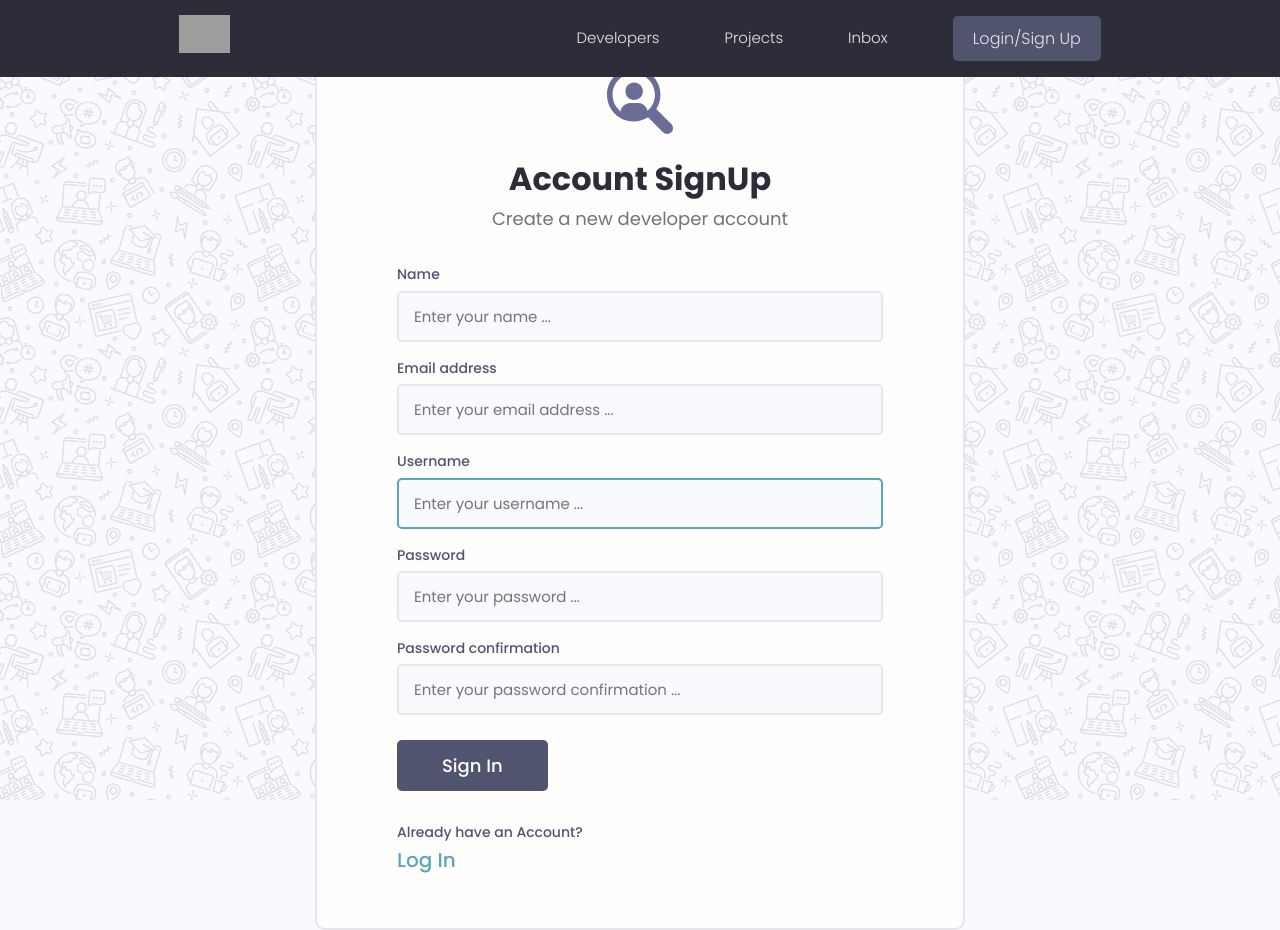
After one commit to roksprogar/python-django-postgres-docker-developer-portal, a Django app: page /register/ in a window 1280 px wide. The commit adds this page. Run offline with Django 4.2, Linux system fonts and the light colour scheme; some libraries are stand-ins or nearby versions; grey boxes are pictures that could not be loaded.

Commit message:
add login and register pages

```diff
--- a/projects/views.py
+++ b/projects/views.py
@@ -1,4 +1,6 @@
 from django.shortcuts import render, redirect
+from django.contrib.auth.decorators import login_required
+
 from .models import Project
 from .forms import ProjectForm
 
@@ -12,6 +14,7 @@ def project(request, pk):
     projectObj = Project.objects.get(id=pk)
     return render(request, 'projects/project-single.html', {'project': projectObj})
 
+@login_required(login_url="login")
 def createProject(request):
     form = ProjectForm()
 
@@ -24,6 +27,7 @@ def createProject(request):
     context = {'form': form}
     return render(request, 'projects/project-form.html', context)
 
+@login_required(login_url="login")
 def updateProject(request, pk):
     project = Project.objects.get(id=pk)
     form = ProjectForm(instance=project)
@@ -37,6 +41,7 @@ def updateProject(request, pk):
     context = {'form': form}
     return render(request, 'projects/project-form.html', context)
 
+@login_required(login_url="login")
 def deleteProject(request, pk):
     project = Project.objects.get(id=pk)
 
--- a/templates/layout.html
+++ b/templates/layout.html
@@ -19,7 +19,24 @@
   </head>
   <body>
     {% include "navbar.html" %}
+    {% comment %} {% if messages %}
+      <ul class="messages">
+        {% for message in messages %}
+          <li{% if message.tags %} class="{{ message.tags }}"{% endif %}>{{ message }}</li>
+        {% endfor %}
+      </ul>
+    {% endif %} {% endcomment %}
+    {% if messages %}
+      {% for message in messages %}
+        <div class="alert alert--{{ message.tags }}">
+          <p class="alert__message">{{ message }}</p>
+          <button class="alert__close">x</button>
+        </div>
+      {% endfor %}
+    {% endif %}
     {% block content %}
     {% endblock content %}
+    <script src="https://unpkg.com/@highlightjs/cdn-assets@10.7.1/highlight.min.js"></script>
+    <script src="{% static 'uikit/app.js' %}"></script>
   </body>
 </html>
--- a/templates/navbar.html
+++ b/templates/navbar.html
@@ -21,12 +21,18 @@
                 <li class="header__menuItem">
                     <a href="">Inbox</a>
                 </li>
-                <li class="header__menuItem">
-                    <a href="{% url 'project_create' %}">Add Project</a>
-                </li>
-                <li class="header__menuItem">
-                    <a href="" class="btn btn--sub">Login/Sign Up</a>
-                </li>
+                {% if request.user.is_authenticated %}
+                    <li class="header__menuItem">
+                        <a href="{% url 'project_create' %}">Add Project</a>
+                    </li>
+                    <li class="header__menuItem">
+                        <a href="{% url 'logout' %}" class="btn btn--sub">Logout</a>
+                    </li>
+                {% else %}
+                    <li class="header__menuItem">
+                        <a href="{% url 'login' %}" class="btn btn--sub">Login/Sign Up</a>
+                    </li>
+                {% endif %}
             </ul>
         </nav>
     </div>
--- /dev/null
+++ b/users/forms.py
@@ -0,0 +1,18 @@
+from django.forms import ModelForm
+from django.contrib.auth.forms import UserCreationForm
+from django.contrib.auth.models import User
+
+class CustomUserCreationForm(UserCreationForm):
+    class Meta:
+        model = User
+        fields = ['first_name', 'email', 'username', 'password1', 'password2']
+        labels = {
+            'first_name': 'Name',
+        }
+
+    def __init__(self, *args, **kwargs):
+        super(UserCreationForm, self).__init__(*args, **kwargs)
+
+        for name, field in self.fields.items():
+            field.widget.attrs.update({'class': 'input'})
+            field.widget.attrs.update({'placeholder': 'Enter your ' + field.label.lower() + ' ...'})
--- /dev/null
+++ b/users/templates/users/login-signup.html
@@ -0,0 +1,77 @@
+{% extends "layout.html" %}
+{% load static %}
+{% block content %}
+    {% if page == 'register' %}
+        <div class="auth">
+            <div class="card">
+                <div class="auth__header text-center">
+                    <a href="{% url 'profiles' %}">
+                        <img src="{% static 'images/icon.svg' %}" alt="icon" />
+                    </a>
+                    <h3>Account SignUp</h3>
+                    <p>Create a new developer account</p>
+                </div>
+                <form action="{% url 'register' %}" method="post" class="form auth__form">
+                    {% csrf_token %}
+                    {% for field in form %}
+                        <!-- Input:Text -->
+                        <div class="form__field">
+                            <label for="formInput#text">{{ field.label }}</label>
+                            {{ field }}
+                            {% comment %} {% if field.help_text %}<small>{{ field.help_text }}</small>{% endif %} {% endcomment %}
+                            {% for error in field.errors %}<p style="color:red;">{{ error }}</p>{% endfor %}
+                        </div>
+                    {% endfor %}
+                    <div class="auth__actions">
+                        <input class="btn btn--sub btn--lg" type="submit" value="Sign In" />
+                    </div>
+                </form>
+                <div class="auth__alternative">
+                    <p>Already have an Account?</p>
+                    <a href="{% url 'login' %}">Log In</a>
+                </div>
+            </div>
+        </div>
+    {% else %}
+        <div class="auth">
+            <div class="card">
+                <div class="auth__header text-center">
+                    <a href="{% url 'profiles' %}">
+                        <img src="{% static 'images/icon.svg' %}" alt="icon" />
+                    </a>
+                    <h3>Account Login</h3>
+                    <p>Hello Developer, Welcome Back!</p>
+                </div>
+                <form action="{% url "login" %}" method="post" class="form auth__form">
+                    {% csrf_token %}
+                    <!-- Input:Username -->
+                    <div class="form__field">
+                        <label for="formInput#text">Username:</label>
+                        <input class="input input--text"
+                               id="formInput#text"
+                               type="text"
+                               name="username"
+                               placeholder="Enter your username..."/>
+                    </div>
+                    <!-- Input:Password -->
+                    <div class="form__field">
+                        <label for="formInput#password">Password:</label>
+                        <input class="input input--password"
+                               id="formInput#passowrd"
+                               type="password"
+                               name="password"
+                               placeholder="••••••••"/>
+                    </div>
+                    <div class="auth__actions">
+                        <input class="btn btn--sub btn--lg" type="submit" value="Log In" />
+                        <a href="forgetpassword.html">Forget Password?</a>
+                    </div>
+                </form>
+                <div class="auth__alternative">
+                    <p>Don’t have an Account?</p>
+                    <a href="{% url 'register' %}">Sign Up</a>
+                </div>
+            </div>
+        </div>
+    {% endif %}
+{% endblock content %}
--- a/users/urls.py
+++ b/users/urls.py
@@ -2,6 +2,10 @@ from django.urls import path
 from . import views
 
 urlpatterns = [
+    path('login/', views.loginUser, name="login"),
+    path('logout/', views.logoutUser, name="logout"),
+    path('register/', views.registerUser, name="register"),
+
     path('', views.profiles, name="profiles"),
     path('profiles/<str:pk>/', views.profile, name="profile"),
 ]
--- a/users/views.py
+++ b/users/views.py
@@ -1,7 +1,64 @@
-from django.shortcuts import render
+from django.shortcuts import render, redirect
+from django.contrib.auth import login, authenticate, logout
+from django.contrib import messages
+from .forms import CustomUserCreationForm
+from django.contrib.auth.models import User
 from .models import Profile
 
-# Create your views here.
+def loginUser(request):
+    page = 'login'
+
+    if request.user.is_authenticated:
+        return redirect('profiles')
+
+    if request.method == 'POST':
+        # print(request.POST)
+        username = request.POST['username']
+        password = request.POST['password']
+
+        try:
+            user = User.objects.get(username=username)
+        except:
+            messages.add_message(request, messages.ERROR, 'Username doesn\'t exist!')
+
+        # For valid credentials, we get an User or None
+        user = authenticate(request, username=username, password=password)
+
+        if user is not None:
+            # Log in the user (creates a session, returns as a browser cookie)
+            login(request, user)
+            return redirect('profiles')
+
+        messages.add_message(request, messages.ERROR, 'Username or password is incorrect!')
+
+    context = {'page': page}
+    return render(request, 'users/login-signup.html', context)
+
+def logoutUser(request):
+    logout(request)
+    messages.add_message(request, messages.INFO, 'User was successfully logged out!')
+    return redirect('login')
+
+def registerUser(request):
+    page = 'register'
+    form = CustomUserCreationForm()
+
+    if request.method == 'POST':
+        form = CustomUserCreationForm(request.POST)
+        if form.is_valid():
+            user = form.save(commit=False) # Create a User model instance, but don't save to the db yet.
+            user.username = user.username.lower()
+            user.save()
+
+            messages.add_message(request, messages.SUCCESS, 'User was successfully created!')
+            login(request, user) # Creates a session in the table and the cookie and logs in the user.
+            return redirect('profiles')
+
+        messages.add_message(request, messages.ERROR, 'Entered information is invalid!')
+
+    context = {'page': page, 'form': form}
+    return render(request, 'users/login-signup.html', context)
+
 def profiles(request):
     profiles = Profile.objects.all()
     context = {'profiles': profiles}
```
Also changed, not shown: db.sqlite3, static/images/icon.svg (added), static/images/pattern.jpg (added).
